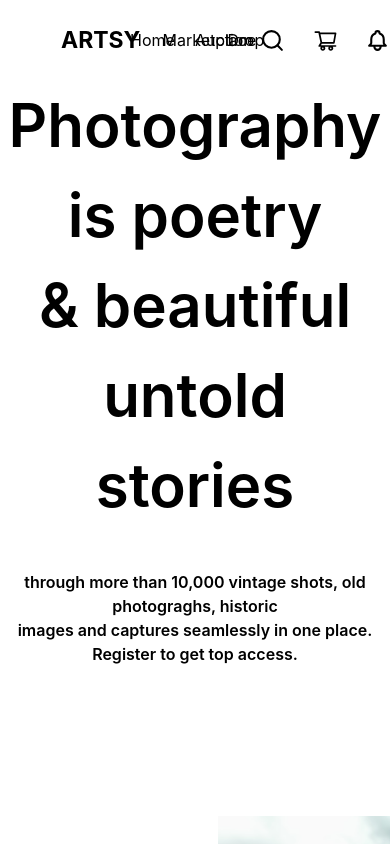
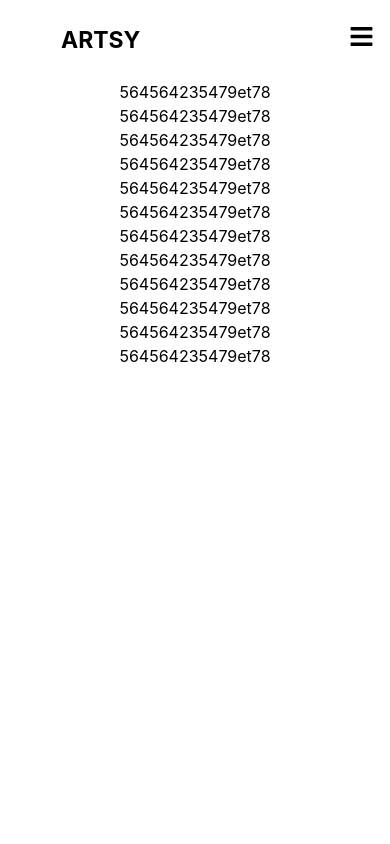
Before and after one commit to adeoye99/artsy-ap, a React (Create React App) app: page /auction in a window 390 px wide. Shown: the top 844 px of the page. Built offline with nearby package versions, Linux system fonts and the light colour scheme.

Commit message:
working on responsivenes for the screen

```diff
--- a/src/App.js
+++ b/src/App.js
@@ -5,7 +5,9 @@ import Hero from './Component/Hero';
 import { BrowserRouter as Router } from 'react-router-dom';
 import { Route , Routes  } from 'react-router-dom';
 import Home from './Pages/Home';
-
+import Drop from "./Pages/Drop"
+import Auction from "./Pages/Auction"
+import Marketplace from "./Pages/Marketplace"
 
 function App() {
   return (
@@ -14,8 +16,9 @@ function App() {
         <Navbar/>
         <Routes>
            <Route path= "/" element ={<Home/>}/>
-           <Route path= "/auction" element ={<Hero/>}/>
-           <Route path= "/drop" element ={<Hero/>}/>
+           <Route path= "/auction" element ={<Auction/>}/>
+           <Route path= "/drop" element ={<Drop/>}/>
+           <Route path = "/marketplace" element = {<Marketplace/>} />
         </Routes>
       </Router>
 
--- a/src/Component/Hero.jsx
+++ b/src/Component/Hero.jsx
@@ -13,7 +13,7 @@ const Hero = () => {
        <div className='w-100 mx-auto mt-10'>
          <p className='border-1  font-semibold'> through more than 10,000 vintage shots, old photograghs, historic <br/> images and captures seamlessly in one place. Register to get top access.</p>
        </div>
-      <div className='flex gap-3 mt-[100px] overflow-auto whitespace-nowrap scrollbar-hide md:scrollbar-default'>
+      <div className='flex gap-3 mt-[100px] overflow-x-hidden whitespace-nowrap scrollbar-hide md:scrollbar-default'>
         <img className='h-[250px] w-50 my-auto' src = { pic3 } alt = "pics"/>
         <img className='h-[350px] w-25 my-auto' src = { pic2} alt = "pics"/>
         <img className='h-[350px] w-25 ' src = { pic1 } alt = "pics"/>
--- a/src/Component/Navbar.jsx
+++ b/src/Component/Navbar.jsx
@@ -1,7 +1,9 @@
 import React from 'react';
+import { Link } from "react-router-dom"
 import { FiSearch } from "react-icons/fi";
 import { AiOutlineShoppingCart } from "react-icons/ai";
 import { HiOutlineBell } from "react-icons/hi";
+import { FaBars } from "react-icons/fa";
 
 
 
@@ -16,13 +18,30 @@ const Navbar = () => {
         <div className=' m-auto w-2'>
             <p className='font-bold text-[23px]'>ARTSY</p>
         </div>
-       <div className='grid grid-cols-4 items-center'>
-           <p to="/" className=' '>Home</p>
-           <p to= "marketplace" className='border-red-500' >Marketplace</p>
-           <p to= "auction" className='border-red-500'>Auction</p>
-           <p to= "drop" className='border-red-500'>Drop</p>
+        <div className = "absolute right-4 top-6 md:hidden">
+             <FaBars
+               size = "25px"
+             />
+        </div>
+       <div className='hidden md:grid grid-cols-4 items-center'>
+        <Link to = "/">
+          <p  >
+            Home
+          </p>
+        </Link>
+        <Link to = "marketplace">
+             <p >Marketplace</p>
+        </Link>
+        <Link to= "auction" >
+             <p> Auction </p>
+        </Link>
+        <Link to= "drop">
+              <p > Drop </p>
+        </Link>
+
+
        </div>
-       <div className = "grid grid-cols-3 items-center mx-auto gap-7" >
+       <div className = "hidden md:grid grid-cols-3 items-center mx-auto gap-7" >
         <div >
            <FiSearch
             style = {searchStyle}
--- /dev/null
+++ b/src/Pages/Auction.jsx
@@ -0,0 +1,24 @@
+import React from 'react';
+
+const Auction = () => {
+  return (
+    <div>
+        <h1>564564235479et78</h1>
+        <h1>564564235479et78</h1>
+        <h1>564564235479et78</h1>
+        <h1>564564235479et78</h1>
+        <h1>564564235479et78</h1>
+        <h1>564564235479et78</h1>
+        <h1>564564235479et78</h1>
+        <h1>564564235479et78</h1>
+        <h1>564564235479et78</h1>
+        <h1>564564235479et78</h1>
+        <h1>564564235479et78</h1>
+        <h1>564564235479et78</h1>
+
+
+    </div>
+  );
+}
+
+export default Auction;
--- /dev/null
+++ b/src/Pages/Drop.jsx
@@ -0,0 +1,21 @@
+import React from "react"
+
+
+const Drop = () =>{
+    return (
+        <div>
+             <h1>fwsdfhgsgfhgs</h1>
+             <h1>fwsdfhgsgfhgs</h1>
+             <h1>fwsdfhgsgfhgs</h1>
+             <h1>fwsdfhgsgfhgs</h1>
+             <h1>fwsdfhgsgfhgs</h1>
+             <h1>fwsdfhgsgfhgs</h1>
+        </div>
+
+
+    )
+
+
+}
+
+export default Drop
--- /dev/null
+++ b/src/Pages/Marketplace.jsx
@@ -0,0 +1,21 @@
+import React from "react"
+
+
+const Marketplace = () =>{
+    return (
+       <div>
+           <h1>my mind is getting good due to meeting right people</h1>
+           <h1>my mind is getting good due to meeting right people</h1>
+           <h1>my mind is getting good due to meeting right people</h1>
+           <h1>my mind is getting good due to meeting right people</h1>
+           <h1>my mind is getting good due to meeting right people</h1>
+           <h1>my mind is getting good due to meeting right people</h1>
+           <h1>my mind is getting good due to meeting right people</h1>
+           <h1>my mind is getting good due to meeting right people</h1>
+           <h1>my mind is getting good due to meeting right people</h1>
+       </div>
+
+    )
+}
+
+export default Marketplace
--- /dev/null
+++ b/src/assets/Images/index.js
@@ -0,0 +1 @@
+export {default as pic1} from "pic1.jpg"
```
